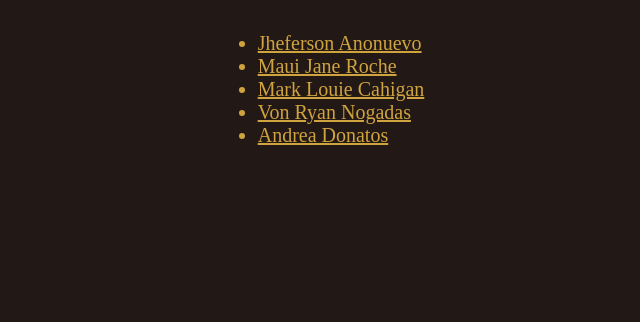
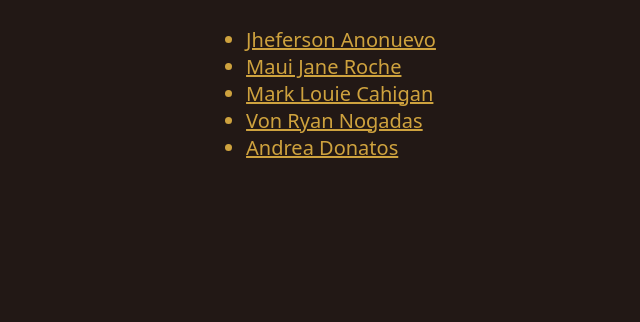
Before and after one commit to PUP-BSIT/ex7-tuf_developers, a plain HTML site: page index.html in a window 1280 px wide. Shown: the part 494-816 px from the top of the page, without its empty margins (319-959 px from the left). Drawn offline with Linux system fonts and the light colour scheme.

Commit message:
fix index font

```diff
--- a/index elements/style.css
+++ b/index elements/style.css
@@ -1,6 +1,8 @@
 body {
     background-color: #221815;
     font-size: 20px;
+    font-family: system-ui, -apple-system, BlinkMacSystemFont, 'Segoe UI', Roboto, Oxygen, Ubuntu, Cantarell, 'Open Sans', 'Helvetica Neue', sans-serif;
+    src: url('ITC\ Machine\ Medium.otf');
     animation: fadeIn 10s forwards;
 }
 
```
Also changed, not shown: index elements/ITC Machine Medium.otf (added).
